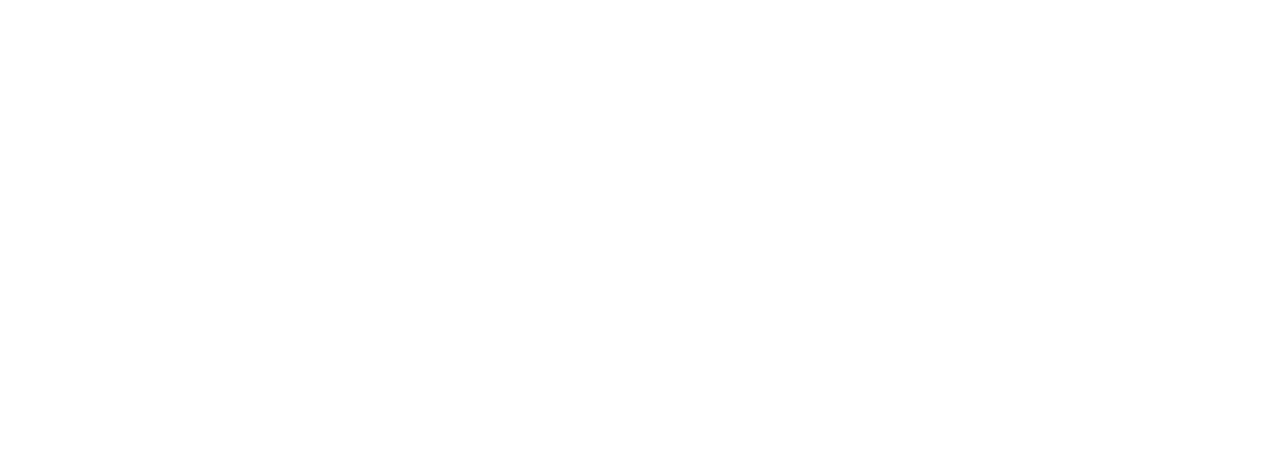
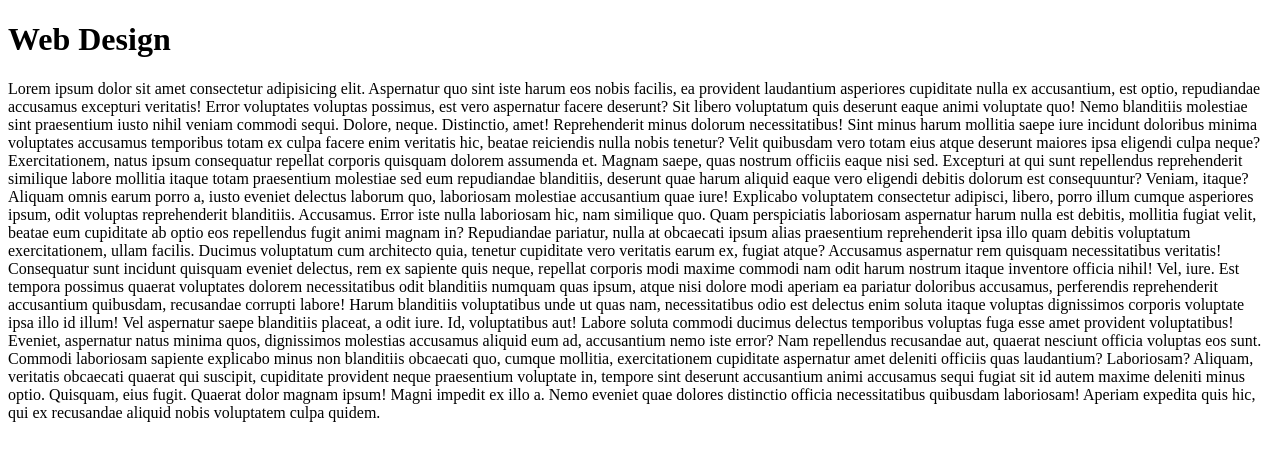
Before and after one commit to Aime1177/web_design, a plain HTML site: page index.html in a window 1280 px wide. Drawn offline with Linux system fonts and the light colour scheme.

Commit message:
i have added the heading

```diff
--- a/index.html
+++ b/index.html
@@ -6,6 +6,22 @@
     <title>Document</title>
 </head>
 <body>
+    <h1>Web Design</h1>
+    <p>Lorem ipsum dolor sit amet consectetur adipisicing elit. Aspernatur quo sint iste harum eos nobis facilis, ea provident laudantium asperiores cupiditate nulla ex accusantium, est optio, repudiandae accusamus excepturi veritatis!
+    Error voluptates voluptas possimus, est vero aspernatur facere deserunt? Sit libero voluptatum quis deserunt eaque animi voluptate quo! Nemo blanditiis molestiae sint praesentium iusto nihil veniam commodi sequi. Dolore, neque.
+    Distinctio, amet! Reprehenderit minus dolorum necessitatibus! Sint minus harum mollitia saepe iure incidunt doloribus minima voluptates accusamus temporibus totam ex culpa facere enim veritatis hic, beatae reiciendis nulla nobis tenetur?
+    Velit quibusdam vero totam eius atque deserunt maiores ipsa eligendi culpa neque? Exercitationem, natus ipsum consequatur repellat corporis quisquam dolorem assumenda et. Magnam saepe, quas nostrum officiis eaque nisi sed.
+    Excepturi at qui sunt repellendus reprehenderit similique labore mollitia itaque totam praesentium molestiae sed eum repudiandae blanditiis, deserunt quae harum aliquid eaque vero eligendi debitis dolorum est consequuntur? Veniam, itaque?
+    Aliquam omnis earum porro a, iusto eveniet delectus laborum quo, laboriosam molestiae accusantium quae iure! Explicabo voluptatem consectetur adipisci, libero, porro illum cumque asperiores ipsum, odit voluptas reprehenderit blanditiis. Accusamus.
+    Error iste nulla laboriosam hic, nam similique quo. Quam perspiciatis laboriosam aspernatur harum nulla est debitis, mollitia fugiat velit, beatae eum cupiditate ab optio eos repellendus fugit animi magnam in?
+    Repudiandae pariatur, nulla at obcaecati ipsum alias praesentium reprehenderit ipsa illo quam debitis voluptatum exercitationem, ullam facilis. Ducimus voluptatum cum architecto quia, tenetur cupiditate vero veritatis earum ex, fugiat atque?
+    Accusamus aspernatur rem quisquam necessitatibus veritatis! Consequatur sunt incidunt quisquam eveniet delectus, rem ex sapiente quis neque, repellat corporis modi maxime commodi nam odit harum nostrum itaque inventore officia nihil!
+    Vel, iure. Est tempora possimus quaerat voluptates dolorem necessitatibus odit blanditiis numquam quas ipsum, atque nisi dolore modi aperiam ea pariatur doloribus accusamus, perferendis reprehenderit accusantium quibusdam, recusandae corrupti labore!
+    Harum blanditiis voluptatibus unde ut quas nam, necessitatibus odio est delectus enim soluta itaque voluptas dignissimos corporis voluptate ipsa illo id illum! Vel aspernatur saepe blanditiis placeat, a odit iure.
+    Id, voluptatibus aut! Labore soluta commodi ducimus delectus temporibus voluptas fuga esse amet provident voluptatibus! Eveniet, aspernatur natus minima quos, dignissimos molestias accusamus aliquid eum ad, accusantium nemo iste error?
+    Nam repellendus recusandae aut, quaerat nesciunt officia voluptas eos sunt. Commodi laboriosam sapiente explicabo minus non blanditiis obcaecati quo, cumque mollitia, exercitationem cupiditate aspernatur amet deleniti officiis quas laudantium? Laboriosam?
+    Aliquam, veritatis obcaecati quaerat qui suscipit, cupiditate provident neque praesentium voluptate in, tempore sint deserunt accusantium animi accusamus sequi fugiat sit id autem maxime deleniti minus optio. Quisquam, eius fugit.
+    Quaerat dolor magnam ipsum! Magni impedit ex illo a. Nemo eveniet quae dolores distinctio officia necessitatibus quibusdam laboriosam! Aperiam expedita quis hic, qui ex recusandae aliquid nobis voluptatem culpa quidem.</p>
 
 </body>
 </html>
```
